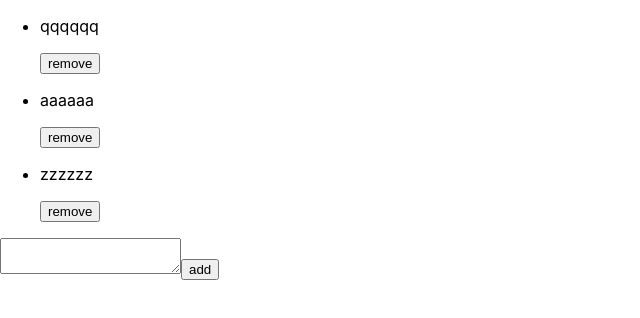
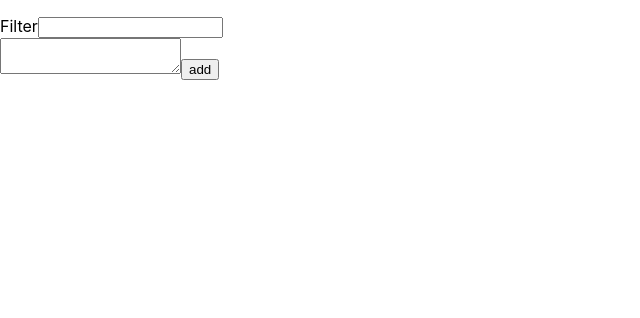
Before and after one commit to TSergiiM/goit-react-hw-02-phonebook, a React (Create React App) app: page / in a window 1280 px wide. Shown: the top 318 px of the page, without its empty margins (0-640 px from the left). Built offline with nearby package versions, Linux system fonts and the light colour scheme.

Commit message:
Update App.jsx

```diff
--- a/src/components/App.jsx
+++ b/src/components/App.jsx
@@ -2,14 +2,10 @@ import { Component } from 'react';
 import { nanoid } from 'nanoid';
 import { ContactsList } from './ContactsList/ContactList';
 import { ContactForm } from './Form/ContactForm';
-import { ContactsFilter } from './ContactsFilter/ContactsFilter';
+// import { ContactsFilter } from './ContactsFilter/ContactsFilter';
 export class App extends Component {
   state = {
-    contacts: [
-      { id: 'id-1', text: 'qqqqqq' },
-      { id: 'id-2', text: 'aaaaaa' },
-      { id: 'id-3', text: 'zzzzzz' },
-    ],
+    contacts: [],
     filter: '',
   };
 
@@ -34,16 +30,30 @@ export class App extends Component {
       filter: event.currentTarget.value,
     });
   };
-
+  getVisibleContacts = () => {
+    const { contacts, filter } = this.state;
+    return contacts.filter(contact =>
+      contact.text.toLowerCase().includes(filter.toLowerCase())
+    );
+  };
   render() {
     const { contacts, filter } = this.state;
+    const visibleContacts = this.getVisibleContacts();
     return (
       <div>
         <ContactsList
-          contacts={contacts}
+          contacts={visibleContacts}
           onDeleteContact={this.deleteContact}
         />
-        <ContactsFilter value={filter} onChange={this.changeFilter} />
+        <label htmlFor="">
+          Filter
+          <input
+            type="text"
+            value={filter}
+            onChange={this.changeFilter}
+          ></input>
+        </label>
+        {/* <ContactsFilter value={filter} onChange={this.changeFilter} /> */}
         <ContactForm onSubmit={this.addContact} />
       </div>
     );
```
